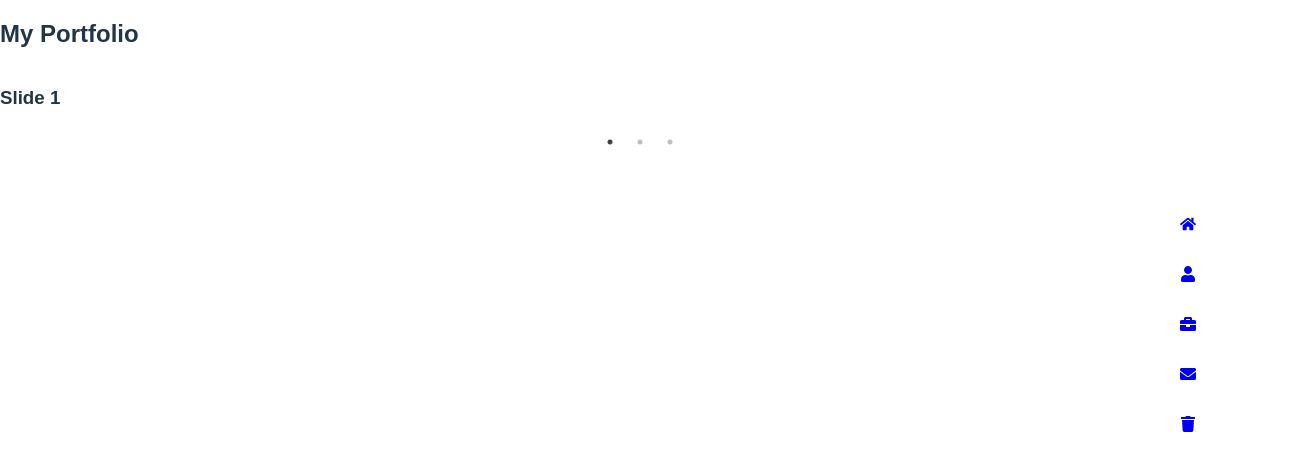
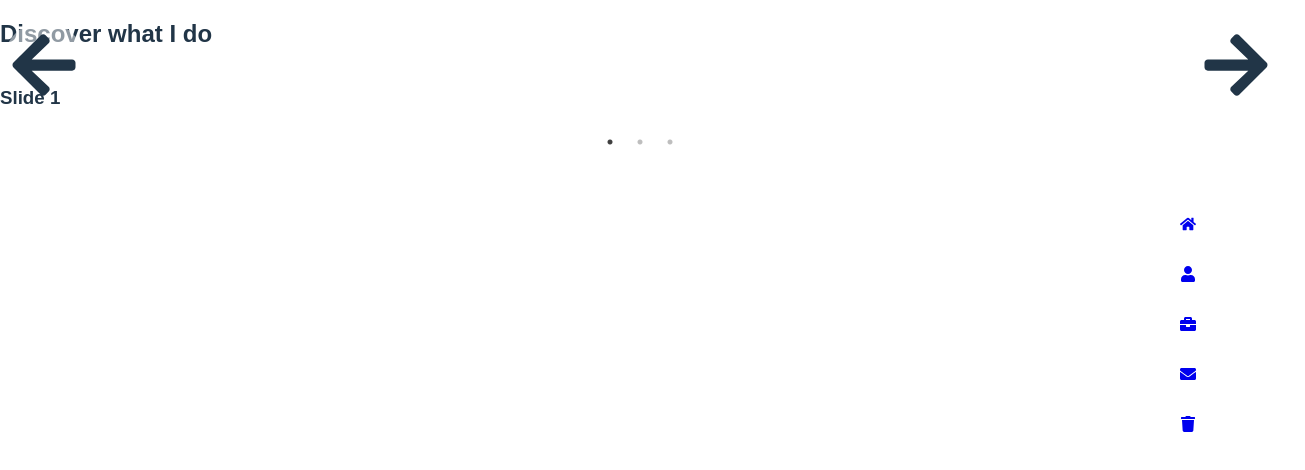
Before and after one commit to adeola003/portfolio_2.0, a React (Vite) app: page /portfolio in a window 1280 px wide. Shown: the top 470 px of the page, 1305 px wide, since content can reach past the window. Built offline with nearby package versions, Linux system fonts and the light colour scheme.

Commit message:
create caroussel for potfolio section

```diff
--- a/src/components/CustonArrows.jsx
+++ b/src/components/CustonArrows.jsx
@@ -1,4 +1,6 @@
 import React from 'react';
+import { FaArrowLeft, FaArrowRight } from 'react-icons/fa';
+import "../styles/arrows.css";
 
 const CustomPrevArrow = (props) => (
   <div className="custom-arrow custom-prev-arrow" onClick={props.onClick}>
--- a/src/components/pages/portfolio.jsx
+++ b/src/components/pages/portfolio.jsx
@@ -2,27 +2,26 @@ import React from 'react';
 import Slider from 'react-slick';
 import 'slick-carousel/slick/slick.css';
 import 'slick-carousel/slick/slick-theme.css';
-import { FaArrowLeft, FaArrowRight } from 'react-icons/fa';
+import { CustomPrevArrow, CustomNextArrow } from '../CustonArrows';
+
 
 const Portfolio = () => {
   const settings = {
-    // Slick settings go here
-    // For example:
     dots: true,
     infinite: true,
     speed: 500,
     slidesToShow: 1,
     slidesToScroll: 1,
-  //   prevArrow: <CustomPrevArrow />,
-  // nextArrow: <CustomNextArrow />,
+    prevArrow: <CustomPrevArrow />,
+  nextArrow: <CustomNextArrow />,
 
   };
 
   return (
     <div>
-      <h2>My Portfolio</h2>
+      <h2>Discover what I do</h2>
       <Slider {...settings}>
-        <div>
+        <div className='project-card'>
           <h3>Slide 1</h3>
         </div>
         <div>
@@ -31,7 +30,7 @@ const Portfolio = () => {
         <div>
           <h3>Slide 3</h3>
         </div>
-        {/* Add more slides as needed */}
+
       </Slider>
     </div>
   );
--- /dev/null
+++ b/src/styles/arrows.css
@@ -0,0 +1,21 @@
+.custom-arrow {
+    position: absolute;
+    top: 5px;
+    transform: translateY(-50%);
+    cursor: pointer;
+    background-color: rgba(255, 255, 255, 0.5);
+    border-radius: 50%;
+    padding: 0.5rem;
+    font-size: 4.5rem;
+  }
+  .custom-arrow:hover {
+    background-color: rgba(19, 84, 214, 0.5);
+  }
+
+  .custom-prev-arrow {
+    left: 0;
+  }
+
+  .custom-next-arrow {
+    right: 0;
+  }
```
